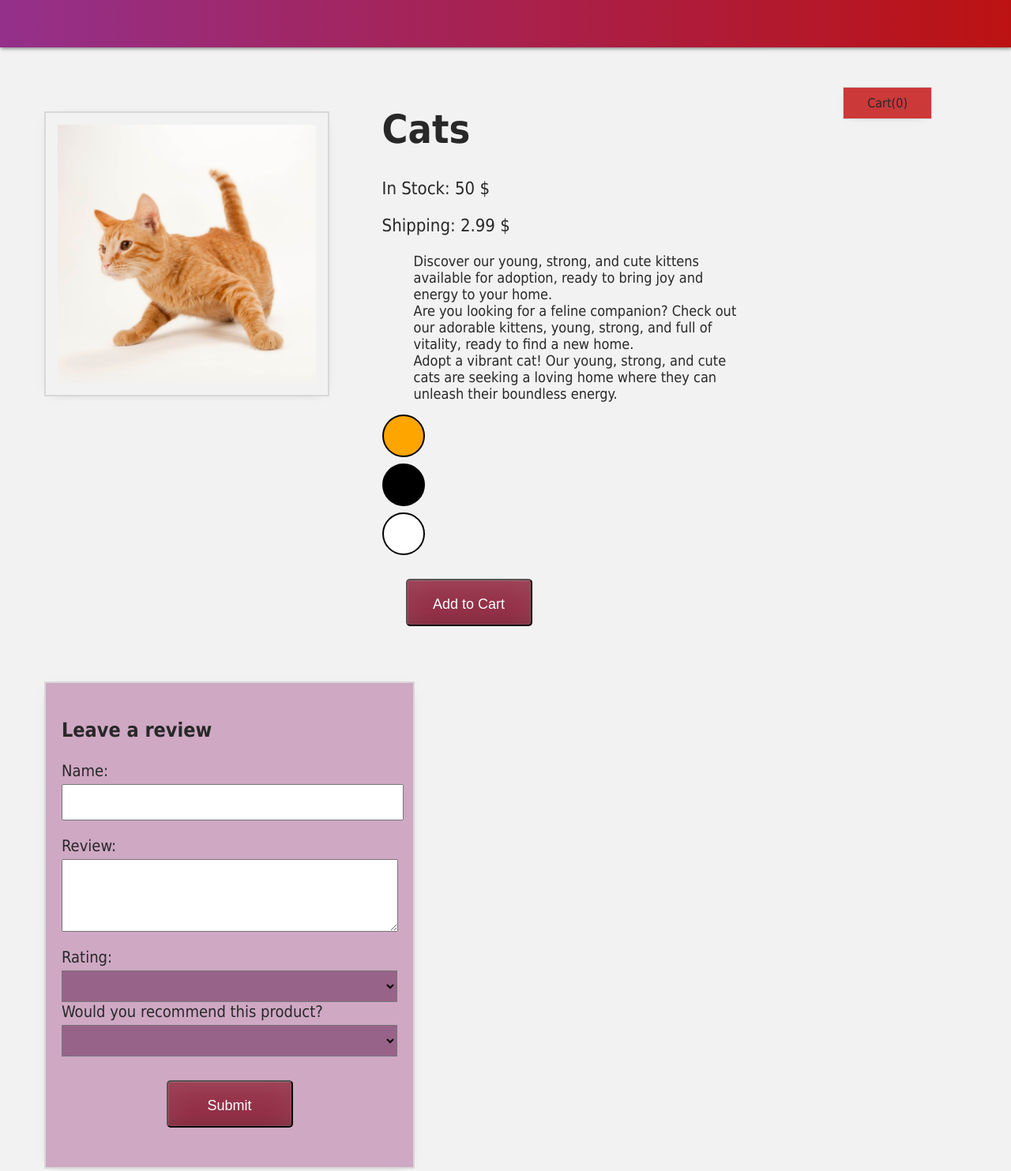
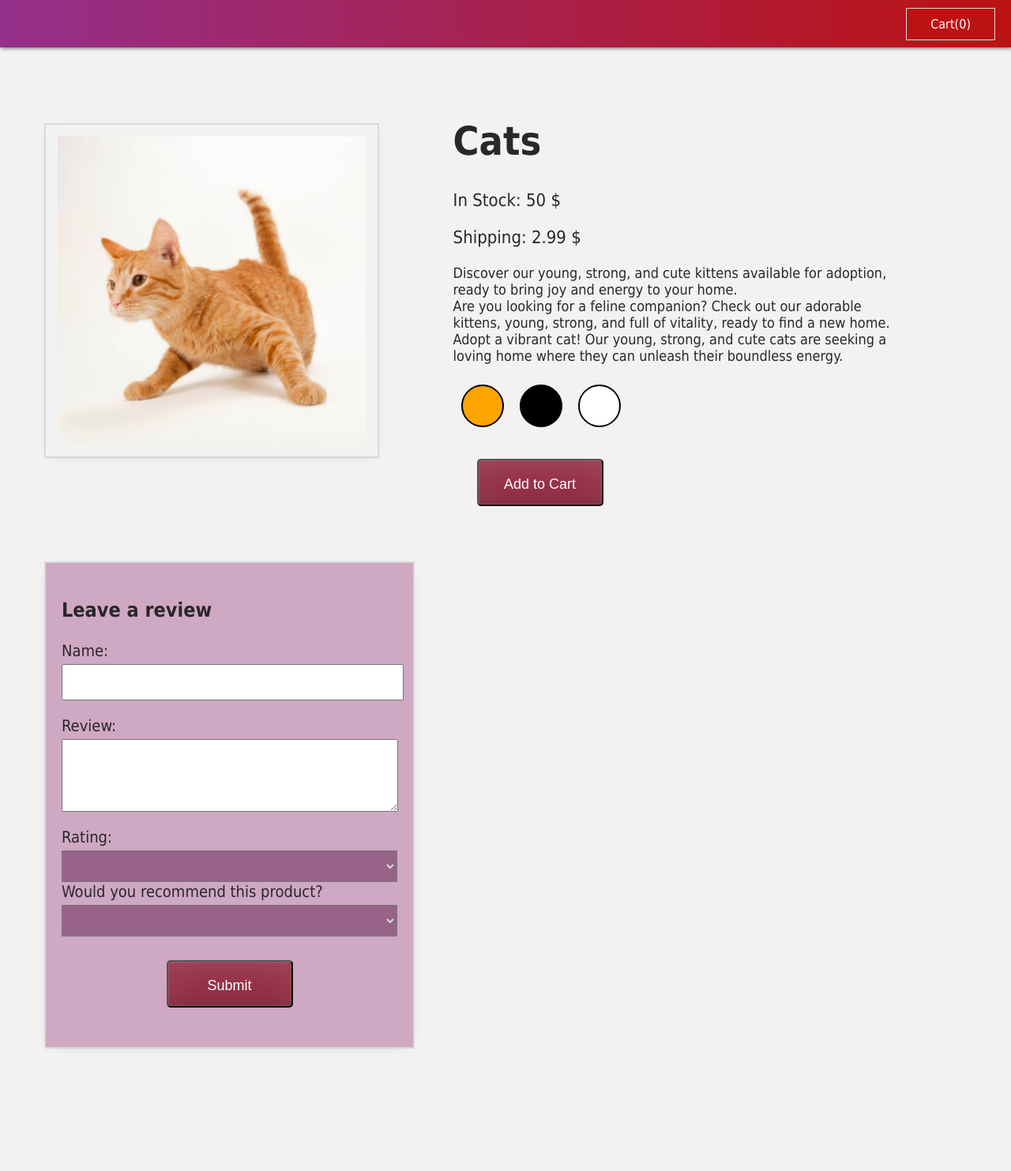
Before and after one commit to Reni-Rena/Vue-Website, a plain HTML site: page index.html in a window 1280 px wide. Shown: the whole page at 79% size. After the commit the page ends 1384 px from the top, so only its background shows below. Drawn offline with nearby package versions, Linux system fonts and the light colour scheme.

Commit message:
Update CSS & Comments

```diff
--- a/assets/styles.css
+++ b/assets/styles.css
@@ -21,12 +21,19 @@ body {
   cursor: pointer;
 }
 
+option, #rating, #recommend{
+  color:#d8d8d8;
+  text-align: center;
+}
+
 .cart {
-  margin: 25px 100px;
+  margin-top: 10px;
+  margin-right: 20px;
   float: right;
   border: 1px solid #d8d8d8;
   padding: 10px 30px;
-  background-color: rgb(203, 57, 57);
+  color: rgb(254, 253, 253);
+  background-color: rgb(188, 18, 18);
   -webkit-box-shadow: 0px 2px 15px -12px rgba(0, 0, 0, 0.57);
   -moz-box-shadow: 0px 2px 15px -12px rgba(0, 0, 0, 0.57);
   box-shadow: 2px 15px -12px rgba(0, 0, 0, 0.57);
@@ -38,6 +45,7 @@ body {
   margin-top: 8px;
   border: 2px solid #000000;
   border-radius: 50%;
+  margin: 10px;
 }
 
 
@@ -106,6 +114,7 @@ p {
   display: flex;
   flex-direction: row;
   flex-wrap: wrap;
+  padding-top: 100px;
 }
 
 .product-image,
@@ -165,7 +174,13 @@ textarea {
 
 ul {
   list-style-type: none;
+  padding-left: 0;
 }
+
+.colors{
+  display: flex;
+}
+
 
 @media only screen and (max-width: 600px) {
   .container {
@@ -182,3 +197,6 @@ ul {
     width: 90%;
   }
 }
+
+
+/*Project done by Thaïs Bordessoul and Matthéo Buffey for Advanced Web Programming class at ILAC*/
--- a/components/ProductDisplay.js
+++ b/components/ProductDisplay.js
@@ -23,6 +23,7 @@ app.component('product-display1', {
             <li v-for="detail in details">{{ detail }}</li>
           </ul>
 
+          <section class="colors">
           <div
             v-for="(variant, index) in variants"
             :key="variant.id"
@@ -30,6 +31,7 @@ app.component('product-display1', {
             class="color-circle"
             :style="{ backgroundColor: variant.color }">
           </div>
+          </section>
 
           <button
             class="button"
@@ -85,3 +87,5 @@ app.component('product-display1', {
         }
     }
 })
+
+// Project done by Thaïs Bordessoul and Matthéo Buffey for Advanced Web Programming class at ILAC
--- a/components/ReviewForm.js
+++ b/components/ReviewForm.js
@@ -18,13 +18,11 @@ app.component('review-form', {
         <option>1</option>
       </select>
 
-      <!-- solution -->
       <label for="recommend">Would you recommend this product?</label>
       <select id="recommend" v-model="recommend">
         <option>Yes</option>
         <option>No</option>
       </select>
-      <!-- solution -->
 
       <input class="button" type="submit" value="Submit">
 
@@ -34,9 +32,7 @@ app.component('review-form', {
         name: '',
         review: '',
         rating: null,
-        // solution
         recommend: null
-        // solution
       }
     },
     methods: {
@@ -50,7 +46,7 @@ app.component('review-form', {
           name: this.name,
           review: this.review,
           rating: this.rating,
-          recommend: this.recommend // solution
+          recommend: this.recommend
 
         }
         this.$emit('review-submitted', productReview)
@@ -58,8 +54,10 @@ app.component('review-form', {
         this.name = ''
         this.review = ''
         this.rating = null
-        this.recommend = null // solution
+        this.recommend = null
 
       }
     }
   })
+
+// Project done by Thaïs Bordessoul and Matthéo Buffey for Advanced Web Programming class at ILAC
--- a/components/ReviewList.js
+++ b/components/ReviewList.js
@@ -16,11 +16,11 @@ app.component('review-list', {
           <br/>
           "{{ review.review }}"
           <br/>
-          <!-- solution -->
           Recommended: {{ review.recommend }}
-          <!-- solution -->
         </li>
       </ul>
     </div>
   `
   })
+
+// Project done by Thaïs Bordessoul and Matthéo Buffey for Advanced Web Programming class at ILAC
--- a/index.html
+++ b/index.html
@@ -10,10 +10,8 @@
     </head>
     <body>
         <div id="app">
-            <div class="nav-bar"></div>
-
-            <div class="cart">Cart({{ cart.length }})</div>
-            <product-display1  @add-to-cart="updateCart"></product-display1>
+            <div class="nav-bar"><div class="cart">Cart({{ cart.length }})</div>
+            <product-display1  @add-to-cart="updateCart"></product-display1></div>
         </div>
 
         <!-- Import App -->
@@ -30,3 +28,5 @@
         </script>
     </body>
 </html>
+
+<!-- // Project done by Thaïs Bordessoul and Matthéo Buffey for Advanced Web Programming class at ILAC -->
--- a/main.js
+++ b/main.js
@@ -11,3 +11,5 @@ const app = Vue.createApp({
         }
     }
 })
+
+// Project done by Thaïs Bordessoul and Matthéo Buffey for Advanced Web Programming class at ILAC
```
